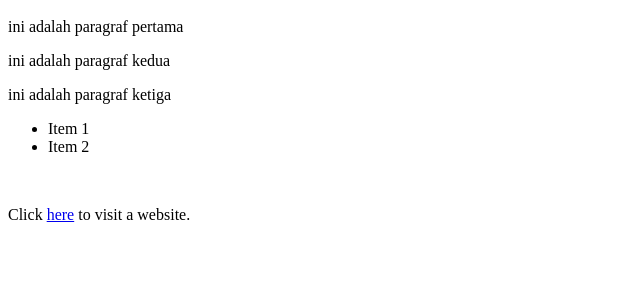
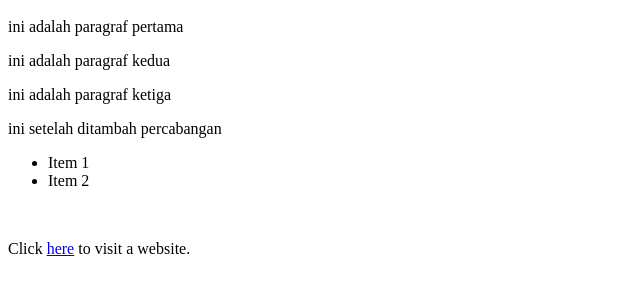
Before and after one commit to yasakamil/Yasakamil, a plain HTML site: page index.html in a window 1280 px wide. Shown: the part 48-340 px from the top of the page, without its empty margins (0-640 px from the left). Drawn offline with Linux system fonts and the light colour scheme.

Commit message:
Update percabangan
percabangan update nih

```diff
--- a/index.html
+++ b/index.html
@@ -7,6 +7,7 @@
 	<p>ini adalah paragraf pertama</p>
 	<p>ini adalah paragraf kedua</p>
 	<p>ini adalah paragraf ketiga</p>
+	    <p>ini setelah ditambah percabangan</p>
 	<ul>
 	  <li>Item 1</li>
 	  <li>Item 2</li>
```
